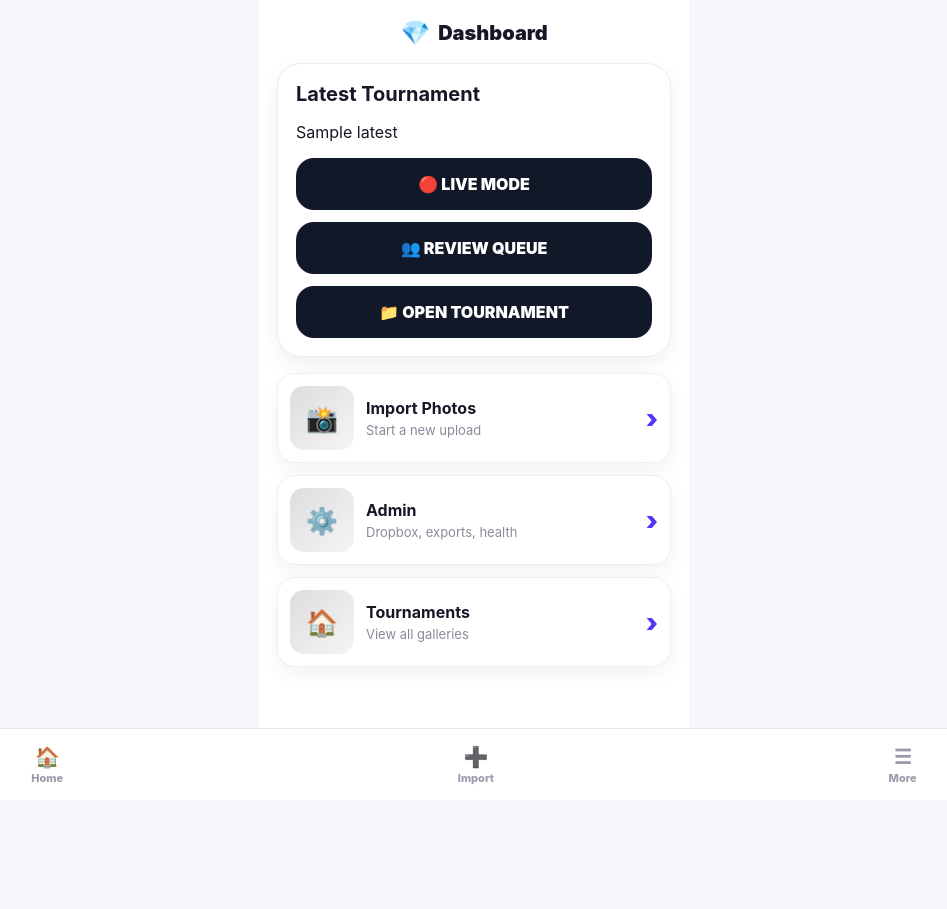
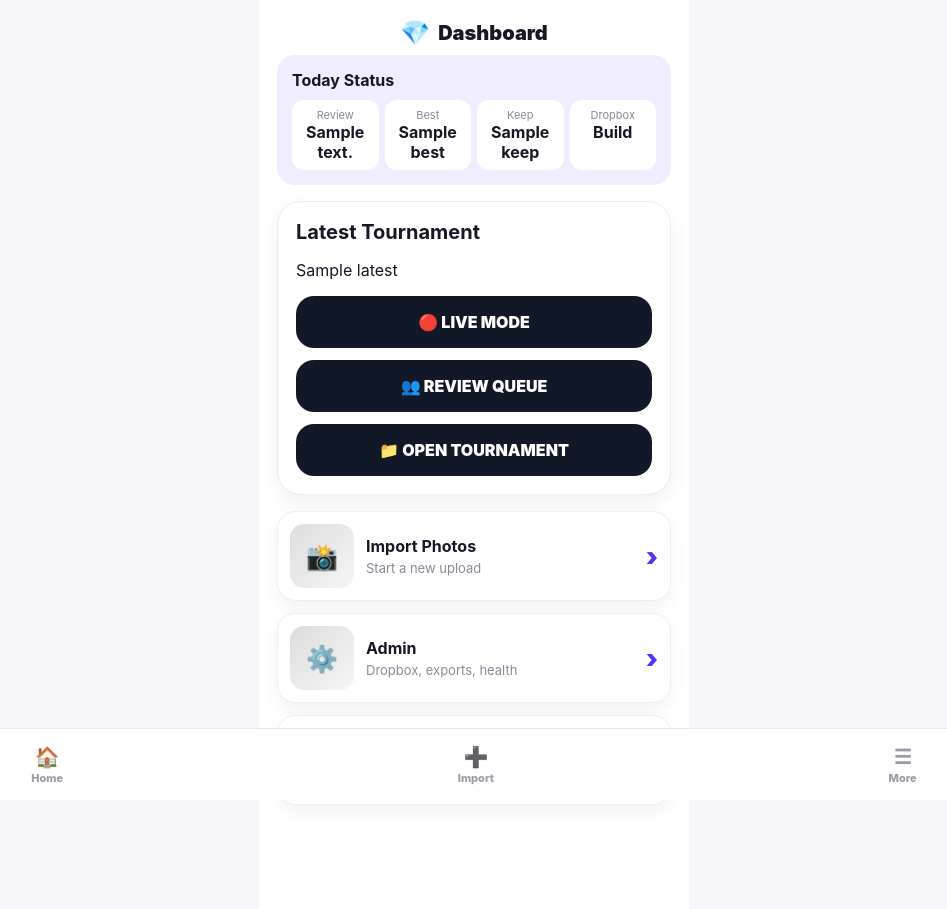
Before and after one commit to jonathanhorton3637/diamondvision-app, a Flask app: template templates/dashboard.html in a window 1280 px wide. Shown: the whole page, without its empty margins (166-1113 px from the left). Before the commit the page ends 784 px from the top, so only its background shows below. Run offline with Flask 3, Linux system fonts and the light colour scheme; the template is opened without the code that fills it: most values are stand-ins (such as "Sample title", 1, 10 or a date in 2020).

Commit message:
Add dashboard status cards

```diff
--- a/app.py
+++ b/app.py
@@ -947,8 +947,29 @@ def dashboard():
         for d in sorted(os.listdir(TOURNAMENT_DIR), reverse=True):
             if os.path.isdir(os.path.join(TOURNAMENT_DIR,d)):
                 tournaments.append(d)
+
     latest=tournaments[0] if tournaments else None
-    return render_template("dashboard.html", tournaments=tournaments, latest=latest)
+
+    stats={
+        "review":0,
+        "best":0,
+        "keep":0,
+        "dropbox_ready":False
+    }
+
+    if latest:
+        tpath=os.path.join(TOURNAMENT_DIR,latest)
+        stats["review"]=count_images(os.path.join(tpath,"Players","Unknown"))
+        stats["best"]=count_images(os.path.join(tpath,"Best"))
+        stats["keep"]=count_images(os.path.join(tpath,"Keep"))
+        stats["dropbox_ready"]=os.path.exists(dropbox_zip_path(latest))
+
+    return render_template(
+        "dashboard.html",
+        tournaments=tournaments,
+        latest=latest,
+        stats=stats
+    )
 
 
 @app.route("/more")
--- a/templates/dashboard.html
+++ b/templates/dashboard.html
@@ -14,6 +14,16 @@
     </div>
 
     {% if latest %}
+    <div class="summary-card">
+        <strong>Today Status</strong>
+        <div class="summary-grid">
+            <span>Review<br><b>{{ stats.review }}</b></span>
+            <span>Best<br><b>{{ stats.best }}</b></span>
+            <span>Keep<br><b>{{ stats.keep }}</b></span>
+            <span>Dropbox<br><b>{{ "Ready" if stats.dropbox_ready else "Build" }}</b></span>
+        </div>
+    </div>
+
     <div class="admin-card">
         <strong>Latest Tournament</strong>
         <p>{{ latest }}</p>
```
